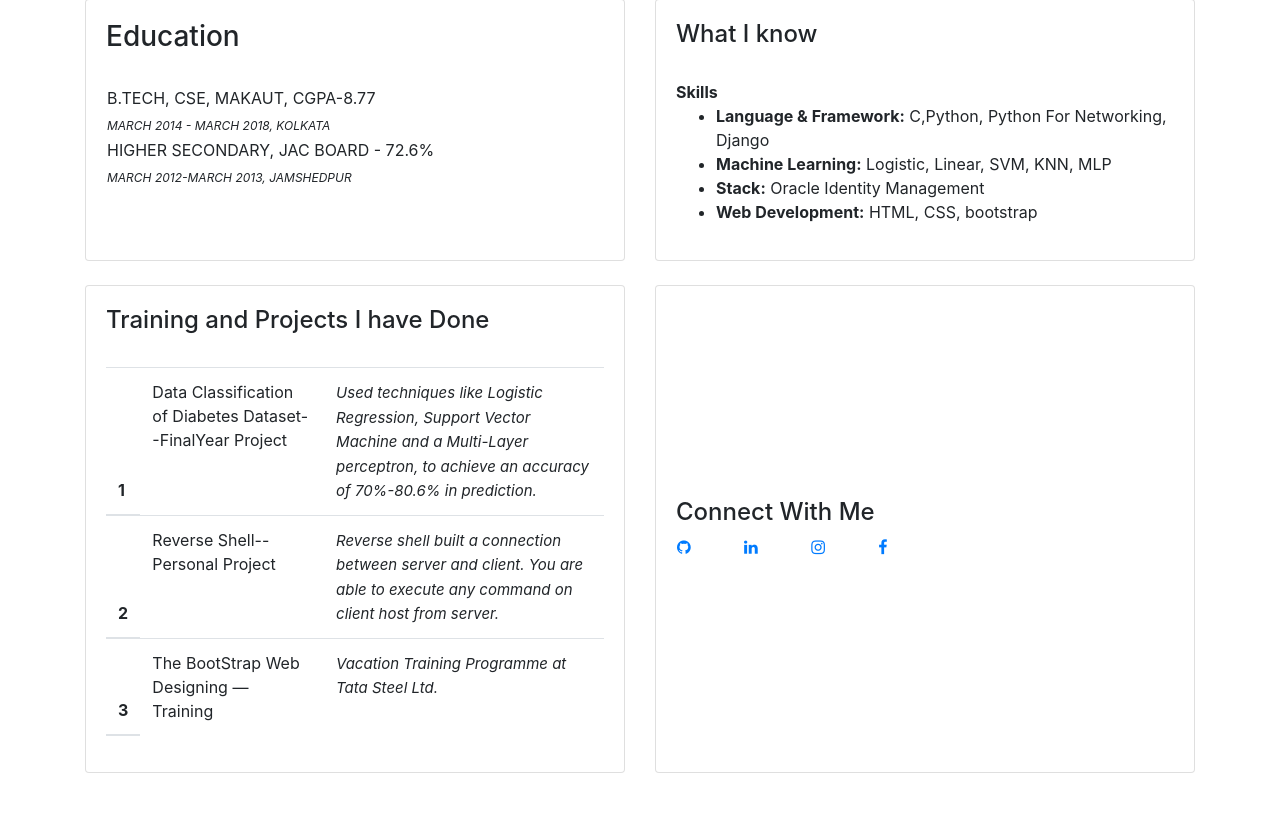
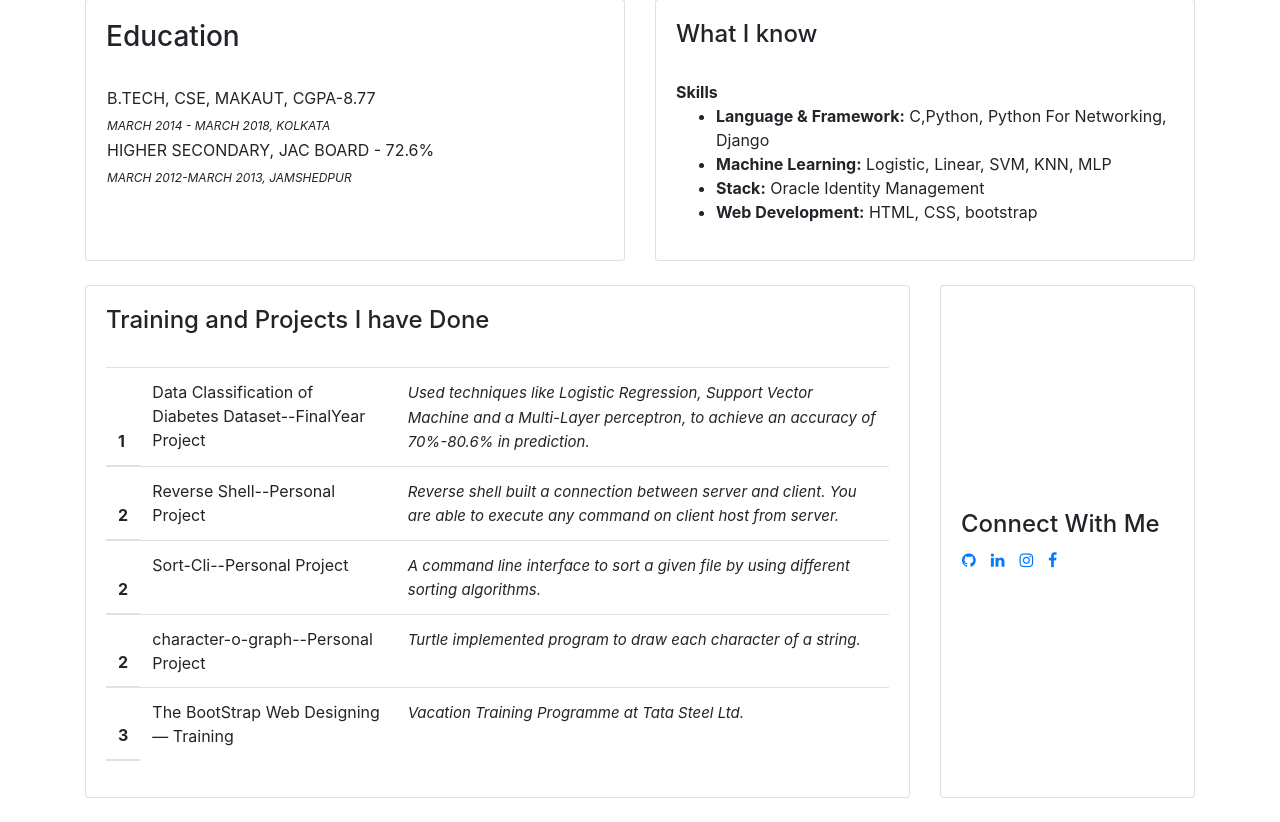
Before and after one commit to komalkri-dev/My_Website, a Django app: page / in a window 1280 px wide. Shown: the part 400-1222 px from the top of the page. Before the commit the page ends 1173 px from the top, so only its background shows below. Run offline with Django 3.2, Linux system fonts and the light colour scheme; some libraries are stand-ins or nearby versions.

Commit message:
Modified home.html

```diff
--- a/base/templates/base/home.html
+++ b/base/templates/base/home.html
@@ -79,7 +79,7 @@
         </div>
         <br>
         <div class="row">
-            <div class="col-md-6">
+            <div class="col-md-9">
                 <div class= "card card-body h-100" >
                     <h4>
                         Training and Projects I have Done
@@ -100,6 +100,17 @@
                                 <td><em style="font-size: 15px;">Reverse shell built a connection between server and client. You are able to execute any command on client host from server.</em></td>
                             </tr>
                             <tr>
+                                <th scope="row">2</th>
+                                <td>Sort-Cli--Personal Project</td>
+                                <td><em style="font-size: 15px;">A command line interface to sort a given file by using different sorting algorithms.</em></td>
+                            </tr>
+                            <tr>
+                                <th scope="row">2</th>
+                                <td>character-o-graph--Personal Project</td>
+                                <td><em style="font-size: 15px;">Turtle implemented program to draw each character of a string.</em></td>
+                            </tr>
+
+                            <tr>
                                 <th scope="row">3</th>
                                 <td>The BootStrap Web Designing — Training</td>
                                 <td><em style="font-size:15px;">Vacation Training Programme at Tata Steel Ltd.</em></td>
@@ -109,7 +120,7 @@
                     </table>
                 </div>
             </div>
-            <div class ="col-md-6">
+            <div class ="col-md-3 ">
                 <div class ="card card-body justify-content-center h-100 " >
                     <link rel="stylesheet" href="https://cdnjs.cloudflare.com/ajax/libs/font-awesome/4.7.0/css/font-awesome.min.css">
                     <h4 id="Connect">Connect With Me</h4>
```
